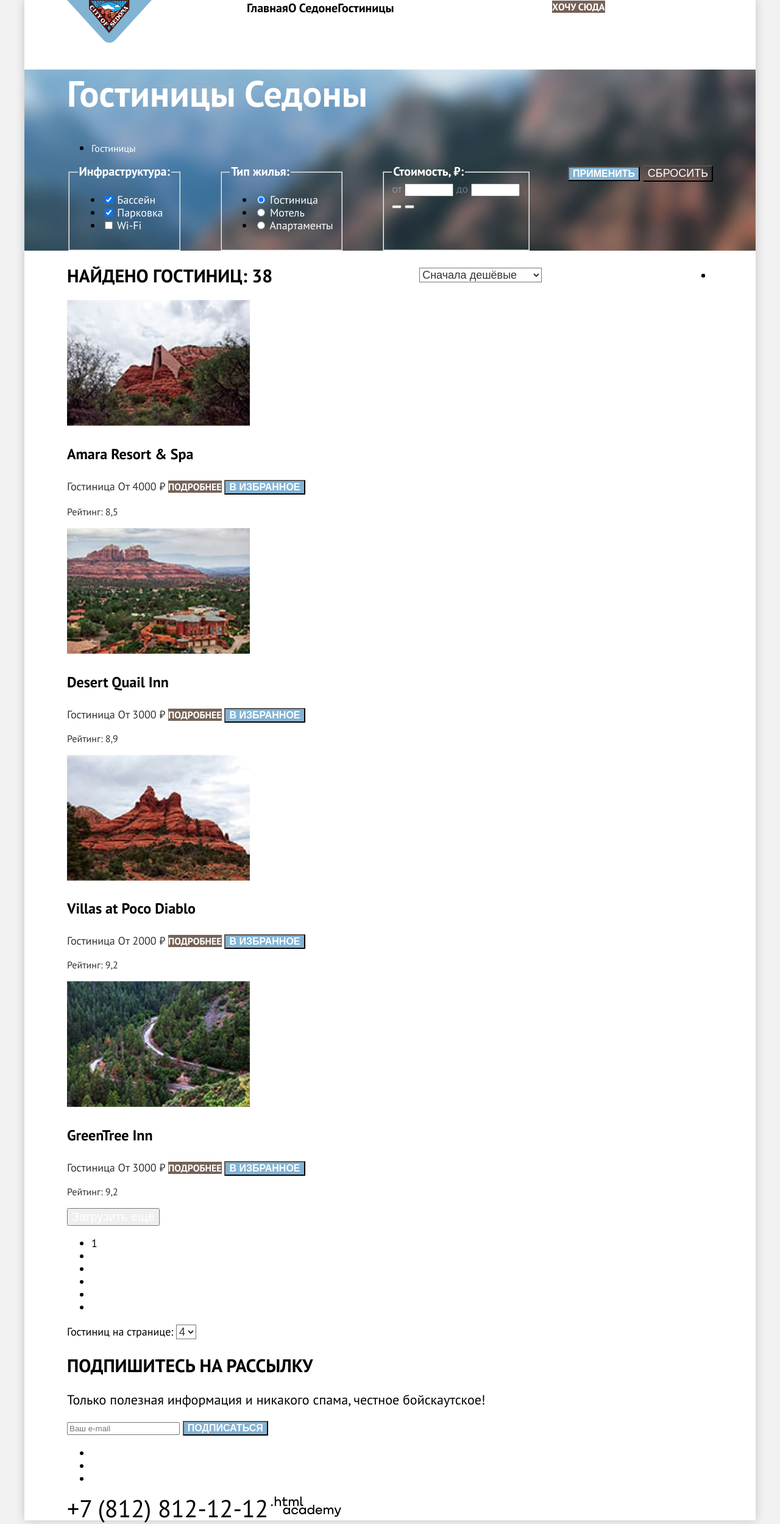
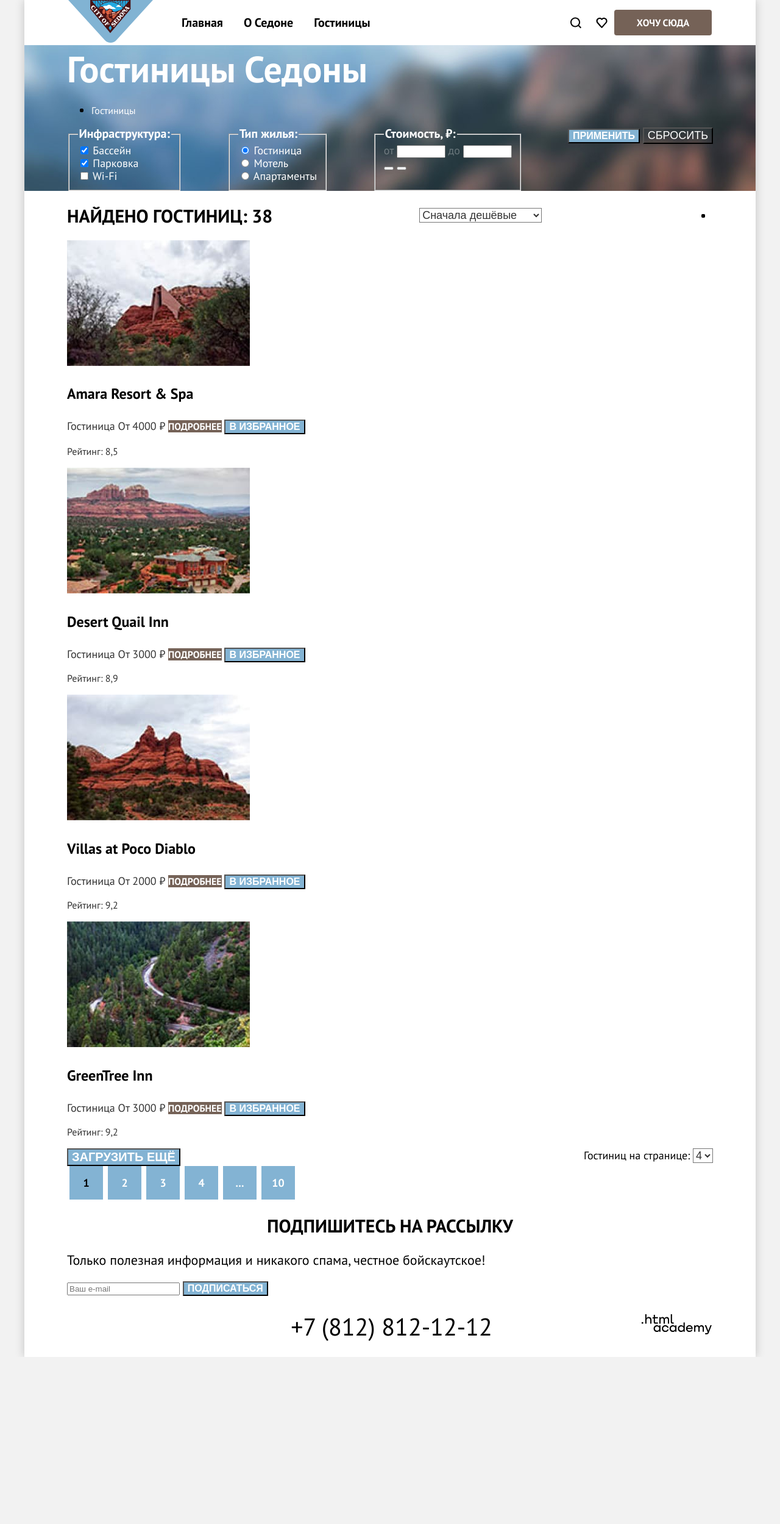
Before and after one commit to WictoriaK/Sedona, a plain HTML site: page catalog.html in a window 1280 px wide. Shown: the whole page at 61% size. After the commit the page ends 2225 px from the top, so only its background shows below. Drawn offline with Linux system fonts and the light colour scheme.

Commit message:
finished 5 section

```diff
--- a/catalog.html
+++ b/catalog.html
@@ -12,11 +12,12 @@
   <div class="page-wrapper">
     <header class="page-header">
       <nav class="navigation">
-        <a class="logo-link" href="index.html"><img class="page-header-logo" src="img/logo.svg" alt="Логотип 'Седона'"
-            width="139" height="70"></a>
-        <ul class="navigation-list">
+        <a class="logo-link" href="index.html">
+          <img class="page-header-logo" src="img/logo.svg" alt="Логотип 'Седона'" width="139" height="70">
+        </a>
+        <ul class="navigation-list site-list">
           <li class="navigation-item">
-            <a class="navigation-link" href="index.html">Главная</a>
+            <a class="navigation-link navigation-link--current" href="index.html">Главная</a>
           </li>
           <li class="navigation-item">
             <a class="navigation-link" href="#">О Седоне</a>
@@ -29,17 +30,20 @@
           <li class="additional-item">
             <a class="additional-icon" href="#">
               <span class="visually-hidden">Поиск</span>
+              <svg width="20" height="19" fill="none" xmlns="http://www.w3.org/2000/svg"><path d="m19.026 17.05-3.71-3.7c1.002-1.3 1.704-3 1.704-4.9 0-4.4-3.61-8-8.023-8C4.585.45.975 4.15.975 8.55c0 4.4 3.61 8 8.022 8 1.805 0 3.51-.6 4.914-1.7l3.71 3.7 1.405-1.5Zm-10.029-2.5c-3.309 0-6.017-2.7-6.017-6s2.708-6 6.017-6c3.31 0 6.017 2.7 6.017 6s-2.707 6-6.017 6Z" fill="#000"/></svg>
             </a>
           </li>
           <li class="additional-item">
             <a class="additional-icon" href="#">
               <span class="visually-hidden">Избранное</span>
+              <svg width="19" height="17" fill="none" xmlns="http://www.w3.org/2000/svg"><path d="M9.444 17c-.301 0-.602-.1-.802-.4-5.416-6.1-6.72-7.5-7.02-7.9C.92 7.8.519 6.6.519 5.4c0-3 2.406-5.4 5.515-5.4 1.304 0 2.507.5 3.51 1.3C10.547.5 11.851 0 13.054 0c3.008 0 5.516 2.4 5.516 5.4 0 1.3-.502 2.5-1.304 3.4l-7.02 7.9c-.2.2-.401.3-.802.3ZM3.427 7.5c.3.4 3.51 4 6.117 6.9l6.218-7c.501-.5.702-1.2.702-2 0-1.8-1.505-3.3-3.31-3.3-1.002 0-2.005.5-2.707 1.3-.301.3-.602.4-.903.4-.3 0-.602-.2-.802-.4-.702-.8-1.705-1.3-2.708-1.3-1.805 0-3.31 1.5-3.31 3.3-.1.9.302 1.6.703 2.1-.1 0-.1 0 0 0Z" fill="#000"/></svg>
             </a>
           </li>
           <li class="navigation-item">
             <a class="additional-icon button button-secondary" href="#">Хочу сюда</a>
           </li>
         </ul>
+
       </nav>
     </header>
     <main class="main-catalog main-container">
@@ -258,10 +262,11 @@
           <p class="hotel-card-raiting">Рейтинг: 9,2</p>
         </article>
 
+        <div class="pagination-wrapper">
           <div class="pagination">
-          <button class="show-more" type="button">Загрузить ещё</button>
+            <button class="button show-more" type="button">Загрузить ещё</button>
             <h3 class="visually-hidden">Список страниц</h3>
-          <ul class="pagination">
+            <ul class="pagination-list">
               <li class="pagination-item">
                 <a class="pagination-link pagination-current">1</a>
               </li>
@@ -284,13 +289,13 @@
           </div>
 
 
-
           <form class="hotels-amount">
             <label class="hotels-amount-label" for="amount">Гостиниц на странице:</label>
             <select class="select-control" id="amount" name="amount">
               <option value="4">4</option>
             </select>
           </form>
+        </div>
       </section>
 
       <section class="subscribe">
--- a/css/styles.css
+++ b/css/styles.css
@@ -36,11 +36,12 @@ html {
 }
 
 body {
-  margin: 0;
   padding: 0;
   display: flex;
   flex-direction: column;
   min-height: 100%;
+  max-width: 1200px;
+  margin: 0 auto;
   font-family: 'PT Sans', sans-serif;
   font-size: var(--main-font-size);
   line-height: var(--main-line-height);
@@ -78,43 +79,49 @@ img {
 
 
 .navigation {
-  max-width: 1060px;
-  margin: 0 auto;
+  display: flex;
+  justify-content: space-between;
+  padding: 0 72px;
+}
+
+
+
+.navigation-wrapper {
   display: flex;
   justify-content: space-between;
 }
 
-.logo-link {
-  width: 139px;
-}
-
-.navigation-wrapper {
-  display: flex;
-  justify-content: space-between;
-  width: 891px;
-}
-
 .navigation-list {
   display: flex;
+  align-items: center;
+  flex-wrap: wrap;
   padding: 0;
-  margin: 0;
-  width: 345px;
+  margin: 0 0 0 30px;
   list-style: none;
 }
 
+.site-list {
+  flex-grow: 1;
+}
+
 .additional-menu {
-  width: 264px;
+  margin: 0;
+}
 
+.additional-menu:last-child {
+  margin-left: auto;
 }
 
 .subscribe-primary {
   color: #ffffff;
-  background-color: #83B3D3;
+  background-color: var(--blue-color);
   background-image: url('../img/background/newsletter-background.jpg');
   background-size: cover;
 }
 
 .navigation-link {
+  display: block;
+  padding: 17px;
   font-size: 20px;
   font-weight: 700;
   line-height: 26px;
@@ -122,9 +129,28 @@ img {
   color: var(--main-font-color);
 }
 
+.navigation-link--current {
+  position: relative;
+}
 
+/*.navigation-link--current:after {*/
+/*  content: "";*/
+/*  display: inline-block;*/
+/*  position: absolute;*/
+/*  left: 0;*/
+/*  bottom: 0;*/
+/*  width: 100%;*/
+/*  height: 2px;*/
+/*  background-color: var(--brown-button-color);*/
+/*}*/
+
+.navigation-item {
+  display: flex;
+  align-items: center;
+}
 
 .section-title {
+  text-align: center;
   font-size: 30px;
   line-height: 36px;
   font-weight: 700;
@@ -178,9 +204,27 @@ img {
 }
 
 .additional-icon {
+  display: flex;
+  align-items: center;
+  justify-content: center;
+  width: 42px;
+  height: 42px;
   text-decoration: none;
 }
 
+
+.additional-icon.button {
+  padding: 9px 15px;
+  min-width: 160px;
+  text-align: center;
+  border-radius: 4px;
+}
+
+
+.main-promo {
+  min-height: 485px;
+  background-image: url('../img/background/promo-background.jpg');
+}
 
 .advantages-item {
   background-color: rgba(131, 179, 211, 0.12);
@@ -192,6 +236,7 @@ img {
 
 .advantages-list-inner {
   background-color: #ffffff;
+  list-style: none;
 }
 
 
@@ -206,10 +251,11 @@ img {
   padding-left: 70px;
   background-image: url('../img/background/catalog-background.jpg');
   background-size: cover;
-  background-color: #83B3D3;
+  background-color: var(--blue-color);
 }
 
 .inner-header-title {
+  margin: 0;
   font-size: 60px;
   font-weight: 700;
   line-height: normal;
@@ -309,8 +355,33 @@ img {
   color: var(--second-font-color);
 }
 
+.pagination-wrapper {
+  display: flex;
+  justify-content: space-between;
+}
+
+.pagination-list {
+  display: flex;
+  flex-wrap: wrap;
+  padding: 0;
+  margin: 0;
+  list-style: none;
+}
+
+.pagination-item {
+  margin: 0 4px;
+}
+
 .pagination-link {
+  display: flex;
+  align-items: center;
+  justify-content: center;
+  width: 55px;
+  height: 55px;
   color: var(--second-font-color);
+  background-color: var(--blue-color);
+  font-weight: 700;
+  text-decoration: none;
 }
 
 .pagination-link.pagination-current {
@@ -353,6 +424,69 @@ img {
 }
 
 .page-footer {
-  padding-left: 70px;
-  padding-right: 70px;
+  display: flex;
+  justify-content: space-between;
+  padding: 30px 72px 30px 72px;
+
 }
+
+
+
+
+/**/
+
+
+.advantages-list {
+  display: flex;
+  flex-wrap: wrap;
+  padding: 0;
+  margin: 0;
+  list-style: none;
+}
+
+.social {
+  display: flex;
+  flex-wrap: wrap;
+  list-style: none;
+  margin: 0;
+  padding: 0;
+}
+
+.social-link {
+  display: flex;
+  width: 40px;
+  height: 40px;
+}
+
+.additional-icon--favorite {
+  position: relative;
+}
+
+
+.additional-icon--favorite::after {
+  content: "12";
+  position: absolute;
+  top: 13px;
+  left: 23px;
+  width: 20px;
+  height: 20px;
+  background-color: #7DB54F;
+  border-radius: 50%;
+  font-size: 13px;
+  color: #fff;
+  text-align: center;
+}
+
+
+.filter-list {
+  padding: 0;
+  margin: 0;
+  list-style: none;
+}
+
+
+.hotels-filter-list {
+  padding: 0;
+  margin: 0;
+  list-style: none;
+}
```
Also changed, not shown: index.html (+25 -20 lines). Lines whose indentation alone changed are shown as unchanged.
